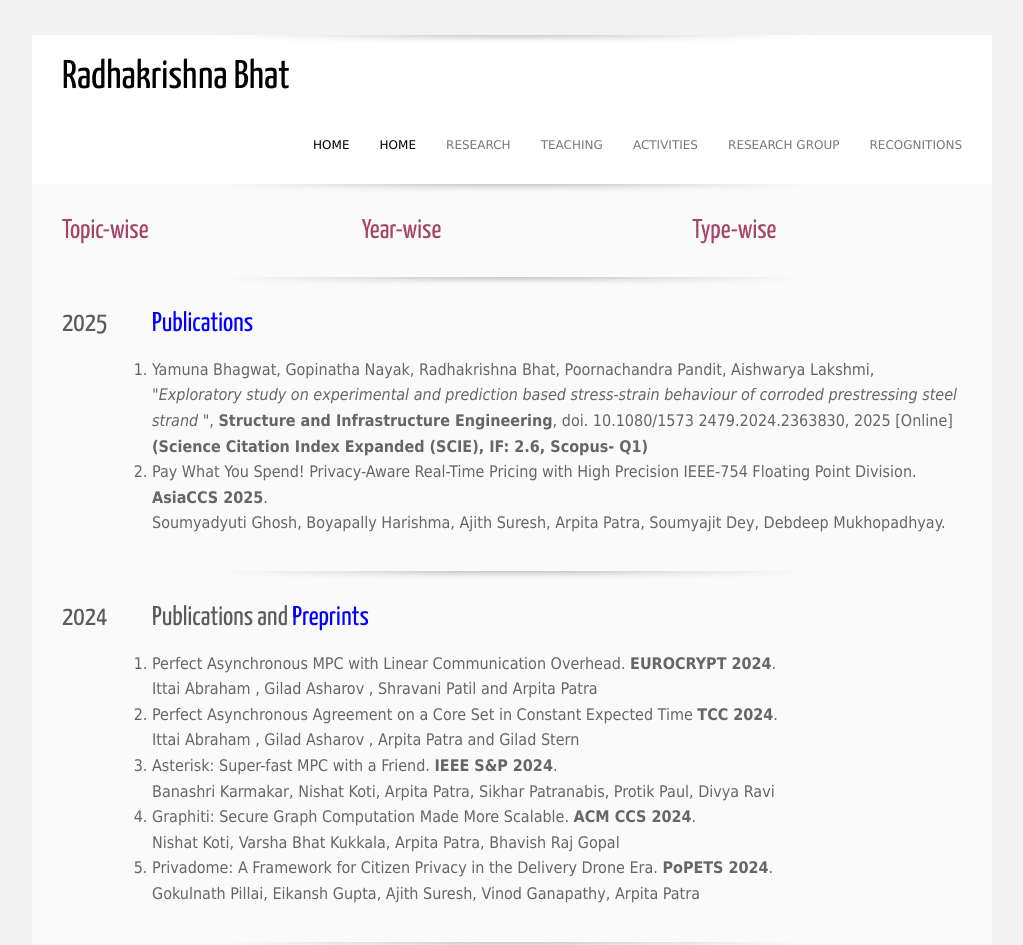
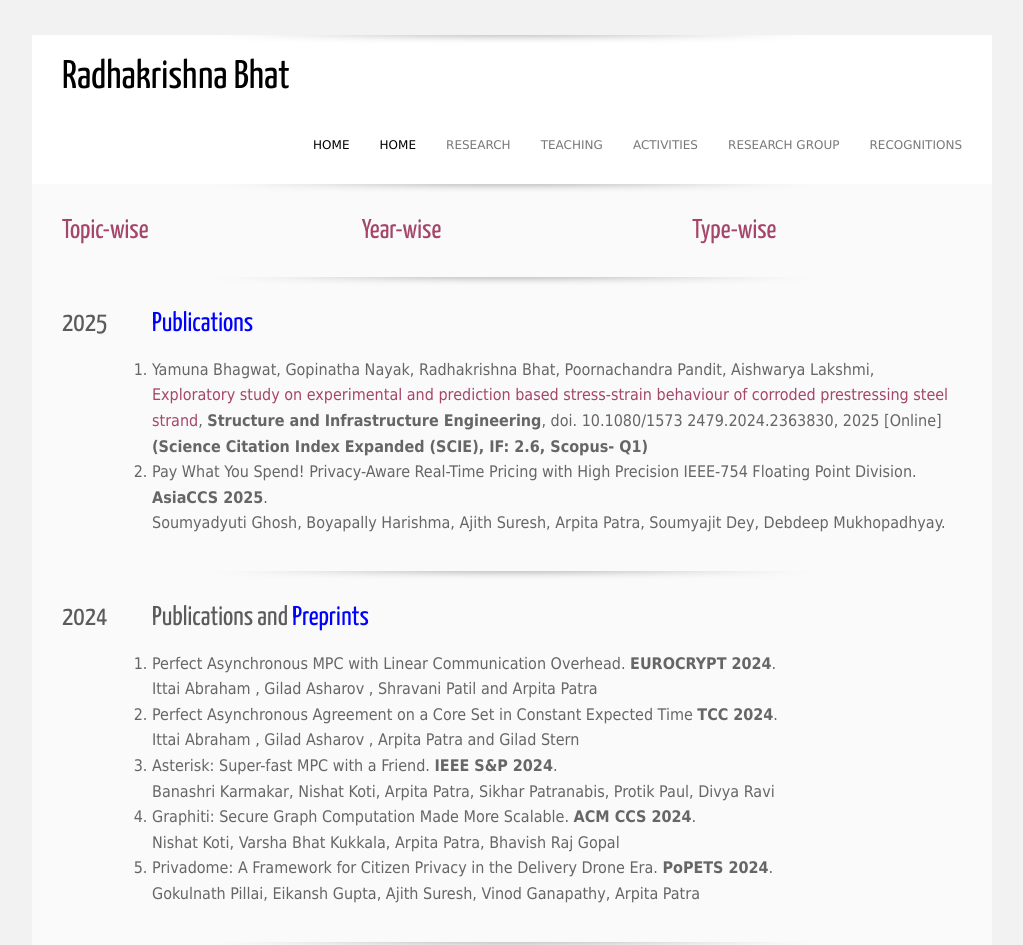
Before and after one commit to radhabhat/radhabhat.github.io, a plain HTML site: page ResearchYear.html in a window 1280 px wide. Shown: the top 945 px of the page, without its empty margins (128-1151 px from the left). Drawn offline with Linux system fonts and the light colour scheme; a web font is replaced by a local one.

Commit message:
Update ResearchYear.html

```diff
--- a/ResearchYear.html
+++ b/ResearchYear.html
@@ -89,8 +89,8 @@
 
                              </font>
 
-                           <li>  Yamuna Bhagwat, Gopinatha Nayak, Radhakrishna Bhat, Poornachandra Pandit, Aishwarya Lakshmi, "<i>Exploratory study on experimental and prediction based stress-strain behaviour of
-corroded prestressing steel strand</i> ", <b>Structure and Infrastructure Engineering</b>, doi. 10.1080/1573 2479.2024.2363830, 2025 [Online] <b>(Science Citation Index Expanded (SCIE), IF: 2.6, Scopus-
+                           <li>  Yamuna Bhagwat, Gopinatha Nayak, Radhakrishna Bhat, Poornachandra Pandit, Aishwarya Lakshmi, <a href="https://doi.org/10.1080/15732479.2024.2363830">Exploratory study on experimental and prediction based stress-strain behaviour of
+corroded prestressing steel strand</a>, <b>Structure and Infrastructure Engineering</b>, doi. 10.1080/1573 2479.2024.2363830, 2025 [Online] <b>(Science Citation Index Expanded (SCIE), IF: 2.6, Scopus-
 Q1)</b> <br>  </li>
                           <li>  Pay What You Spend! Privacy-Aware Real-Time Pricing with High Precision IEEE-754 Floating Point Division.    <b>AsiaCCS  2025</b>.
                             <br>    Soumyadyuti Ghosh, Boyapally Harishma, Ajith Suresh,    Arpita Patra, Soumyajit Dey, Debdeep Mukhopadhyay. </li>
```
